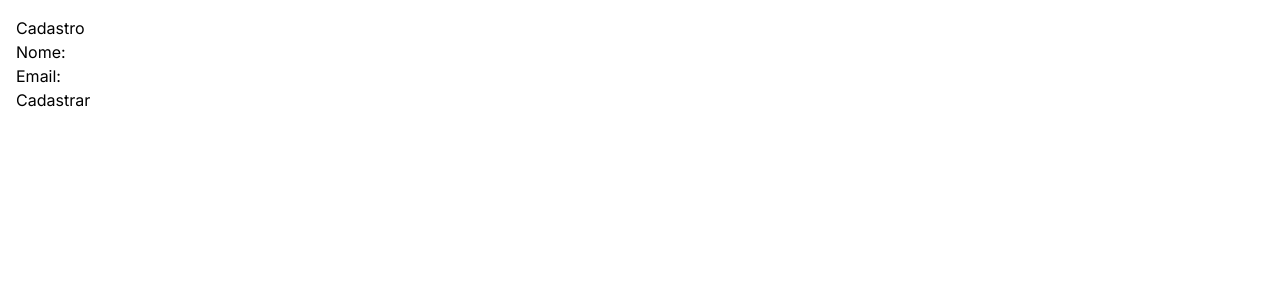
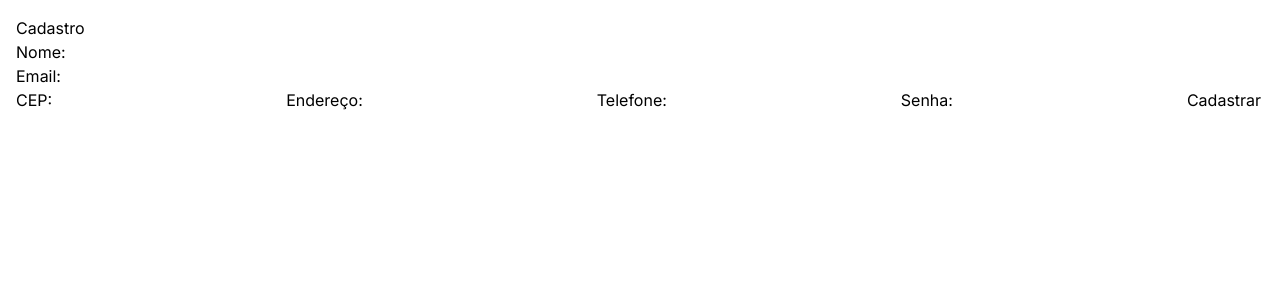
Before and after one commit to ShinjiTani67/globalsolution_webdev_vidanaagua, a Next.js app: page /pages/Cadastro in a window 1280 px wide. Shown: the top 300 px of the page. Built offline with nearby package versions, Linux system fonts and the light colour scheme.

Commit message:
update cadastro

```diff
--- a/app/pages/Cadastro/page.tsx
+++ b/app/pages/Cadastro/page.tsx
@@ -3,6 +3,10 @@ import { useState } from 'react';
 export default function Cadastro() {
   const [nome, setNome] = useState('');
   const [email, setEmail] = useState('');
+  const [cep, setCep] = useState('');
+  const [endereco, setEndereco] = useState('');
+  const [telefone, setTelefone] = useState('');
+  const [senha, setSenha] = useState('');
 
   const handleSubmit = (e) => {
     e.preventDefault();
@@ -30,6 +34,34 @@ export default function Cadastro() {
             onChange={(e) => setEmail(e.target.value)}
           />
         </div>
+        <label htmlFor="cep">CEP:</label>
+          <input
+            type="cep"
+            id="cep"
+            value={cep}
+            onChange={(e) => setCep(e.target.value)}
+          />
+          <label htmlFor="endereco">Endereço:</label>
+          <input
+            type="endereco"
+            id="endereco"
+            value={endereco}
+            onChange={(e) => setEndereco(e.target.value)}
+          />
+          <label htmlFor="telefone">Telefone:</label>
+          <input
+            type="telefone"
+            id="telefone"
+            value={telefone}
+            onChange={(e) => setTelefone(e.target.value)}
+          />
+                    <label htmlFor="senha">Senha:</label>
+          <input
+            type="senha"
+            id="senha"
+            value={senha}
+            onChange={(e) => setSenha(e.target.value)}
+          />
         <button type="submit">Cadastrar</button>
       </form>
     </div>
```
